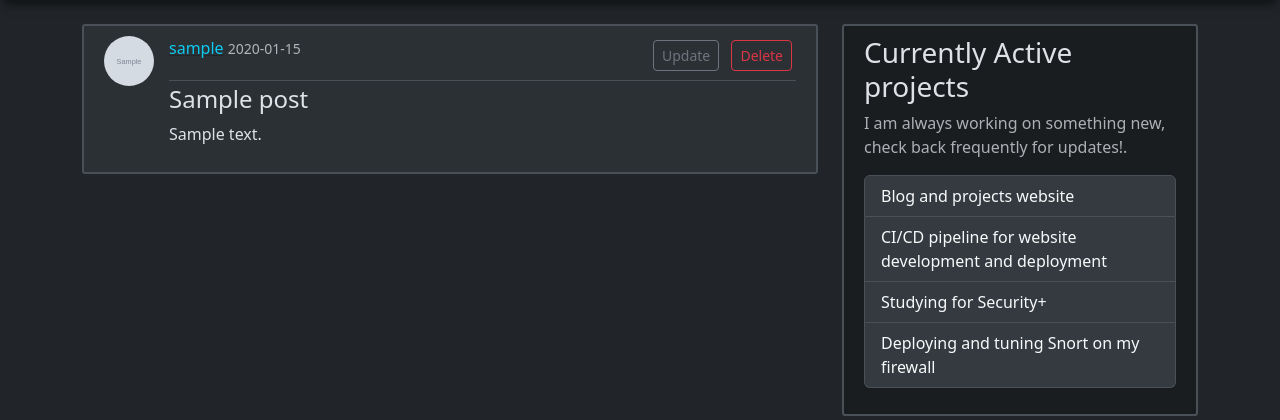
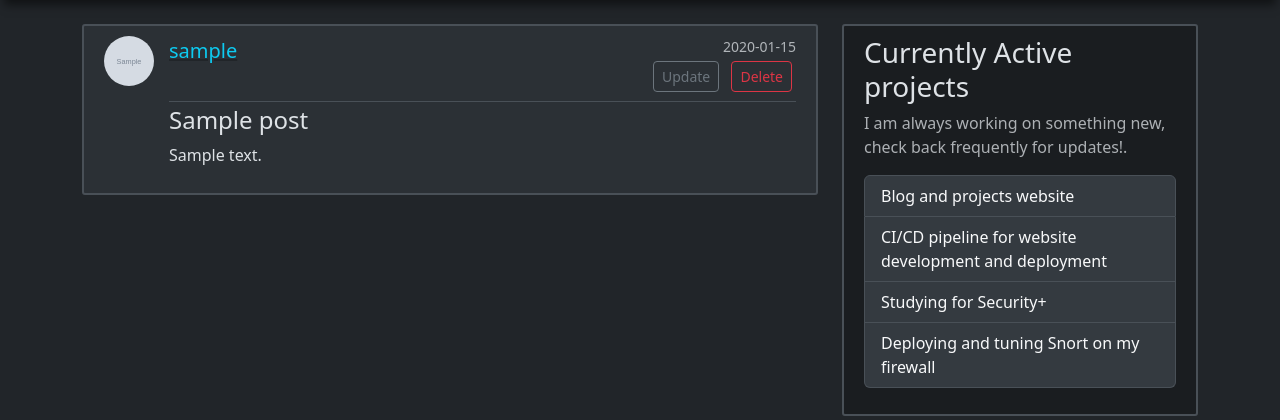
Before and after one commit to ProtoRiaan/blogWebsitePythonFlask, a Flask app: page /posts/1 in a window 1280 px wide. Shown: the part 56-476 px from the top of the page. Run offline with Flask 3, Linux system fonts and the light colour scheme; a user stored in the database is signed in; tables that the repository leaves empty hold one stand-in row (values such as "Sample post"); grey boxes marked "Sample" are stand-in pictures.

Commit message:
minor tweaks to div positions in post editing

```diff
--- a/flaskblog/templates/post.html
+++ b/flaskblog/templates/post.html
@@ -9,13 +9,16 @@
             <div class="media-body flex-grow-1">
                 <div class="article-metadata d-flex border-bottom">
                     <div class="p2 flex-grow-1">
-                        <a href="{{ url_for('posts.UserPost', username=post.author.username) }}" class="mr-2 link-underline-dark link-info">{{ post.author.username }}</a>
-                        <small class="text-muted">{{ post.date_posted.strftime('%Y-%m-%d') }}</small>
+                        <a href="{{ url_for('posts.UserPost', username=post.author.username) }}" class="mr-2 fs-5 link-underline-dark link-info align-middle">{{ post.author.username }}</a>
+
                     </div>
                     {% if post.author == current_user %}
                     <div class="p2">
-                        <a class="btn btn-outline-secondary btn-sm m-1 mb-2" href="{{ url_for('posts.PostUpdate', postID=post.id)}}">Update</a>
-                        <button type="button" class="btn btn-outline-danger btn-sm m-1 mb-2" data-bs-toggle="modal" data-bs-target="#deleteModal">Delete</button>
+                        <div><small class="text-muted float-end">{{ post.date_posted.strftime('%Y-%m-%d') }}</small></div>
+                        <div>
+                            <a class="btn btn-outline-secondary btn-sm m-1 mb-2" href="{{ url_for('posts.PostUpdate', postID=post.id)}}">Update</a>
+                            <button type="button" class="btn btn-outline-danger btn-sm m-1 mb-2" data-bs-toggle="modal" data-bs-target="#deleteModal">Delete</button>
+                        </div>
                     </div>
                    {% endif%}
                 </div>
```
